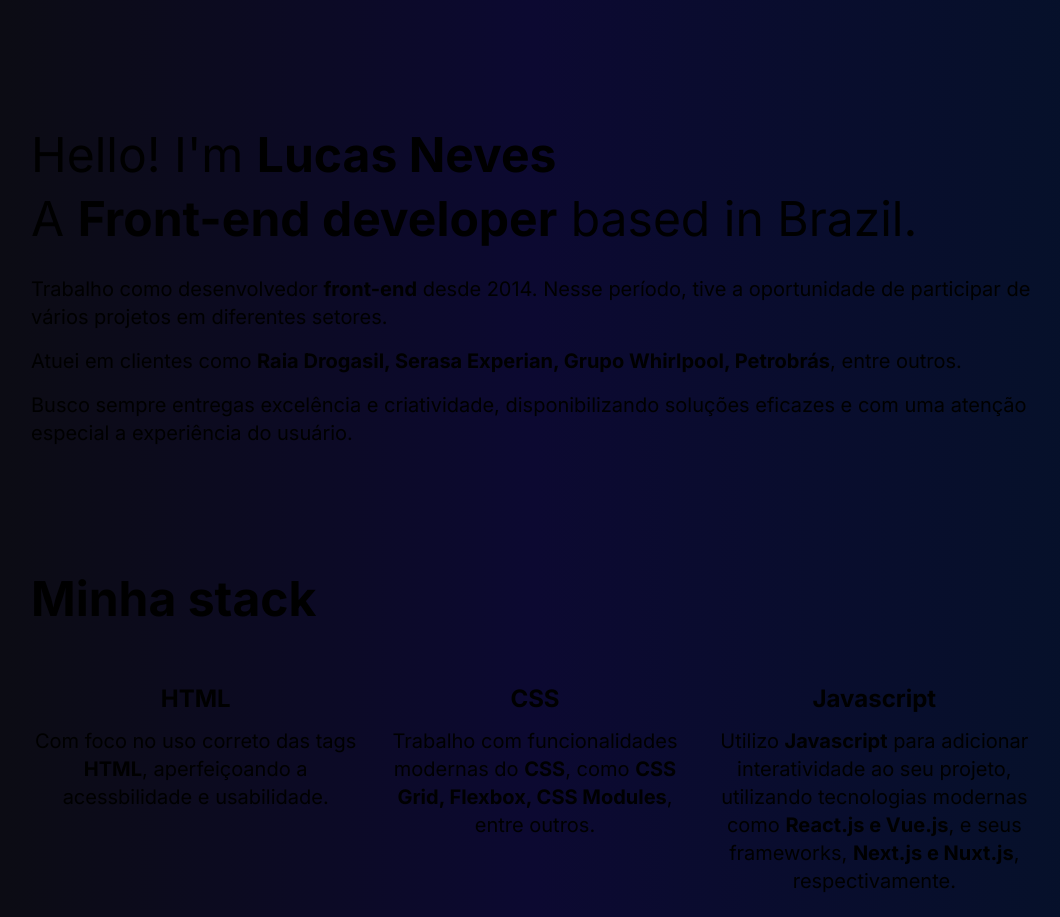
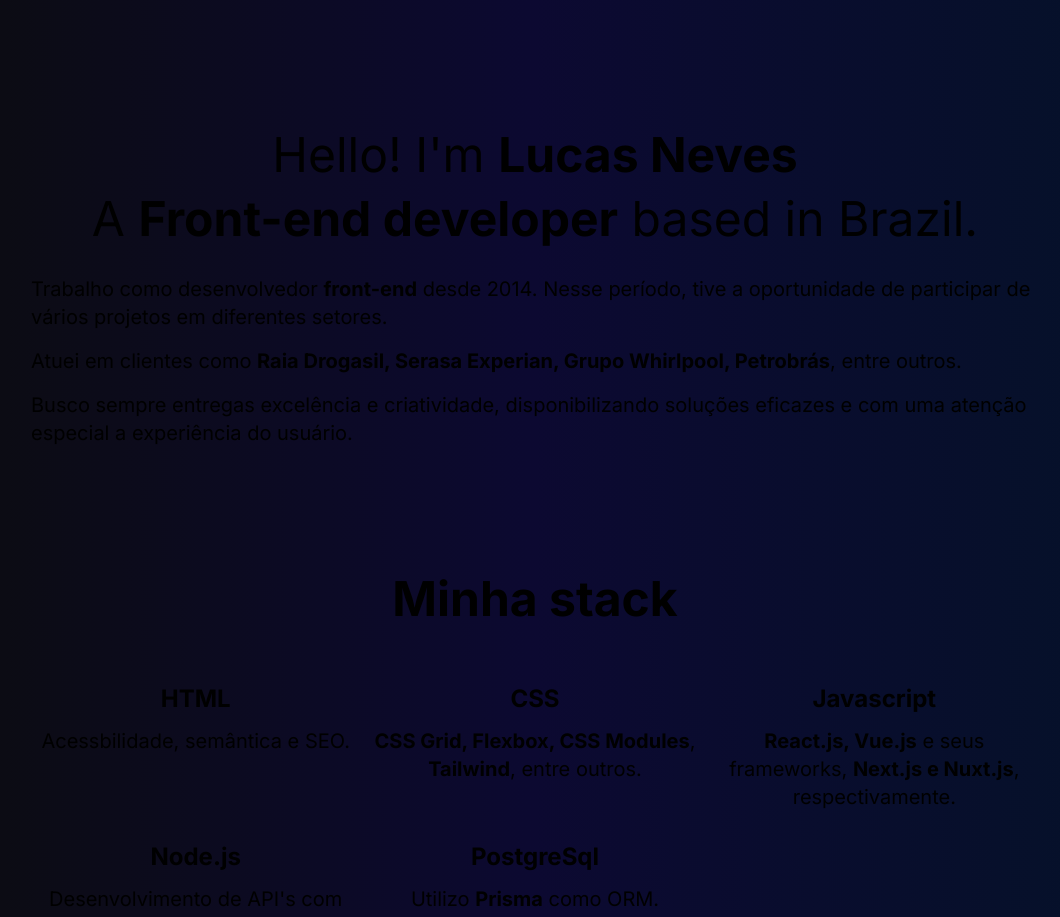
Before and after one commit to lucasoneves/portfolio-2024, a Next.js app: page / in a window 1280 px wide. Shown: the part 100-1017 px from the top of the page, without its empty margins (105-1165 px from the left). Built offline with nearby package versions, Linux system fonts and the light colour scheme.

Commit message:
Reduzindo os textos

```diff
--- a/app/page.tsx
+++ b/app/page.tsx
@@ -1,12 +1,13 @@
+/* eslint-disable react/no-unescaped-entities */
 import styles from './styles/Home.module.scss';
 
 export default async function Home() {
   return (
     <section className="mt-40">
-      <h2 className="text-5xl">
+      <h2 className="text-5xl text-center">
         Hello! I&apos;m <strong>Lucas Neves</strong>
       </h2>
-      <h3 className="text-5xl mt-4">
+      <h3 className="text-5xl mt-4 text-center">
         A <strong>Front-end developer</strong> based in Brazil.
       </h3>
       <p className="text-xl mt-8">
@@ -27,33 +28,28 @@
       </p>
 
       <article className="mt-32">
-        <h3 className="text-5xl">
+        <h3 className="text-5xl text-center">
           <strong>Minha stack</strong>
         </h3>
         <ul className={`${styles['stacks']} mt-10 text-center`}>
           <li className="text-xl mt-5">
-            <strong className="block mb-3 text-2xl">HTML</strong>Com foco no uso correto das tags{" "}
-            <strong>HTML</strong>, aperfeiçoando a acessbilidade e usabilidade.
+            <strong className="block mb-3 text-2xl">HTML</strong>Acessbilidade, semântica e SEO.
           </li>
           <li className="text-xl mt-5">
-            <strong className='block mb-3 text-2xl'>CSS</strong>Trabalho com funcionalidades modernas do{" "}
-            <strong>CSS</strong>, como{" "}
-            <strong>CSS Grid, Flexbox, CSS Modules</strong>, entre outros.
+            <strong className='block mb-3 text-2xl'>CSS</strong>
+            <strong>CSS Grid, Flexbox, CSS Modules</strong>, <strong>Tailwind</strong>, entre outros.
           </li>
           <li className="text-xl mt-5">
-            <strong className='block mb-3 text-2xl'>Javascript</strong>Utilizo <strong>Javascript</strong>{" "}
-            para adicionar interatividade ao seu projeto, utilizando
-            tecnologias modernas como <strong>React.js e Vue.js</strong>, e seus
+            <strong className='block mb-3 text-2xl'>Javascript</strong><strong>React.js, Vue.js</strong> e seus
             frameworks, <strong>Next.js e Nuxt.js</strong>, respectivamente.
           </li>
           <li className="text-xl mt-5">
-            <strong className='block mb-3 text-2xl'>Node.js</strong>Também atuo com desenvolvimento de
-            API&apo;s com <strong>Express.js</strong>, possibilitando o consumo
-            dos dados externamente.
+            <strong className='block mb-3 text-2xl'>Node.js</strong>Desenvolvimento de
+            API's com <strong>Express.js</strong>
           </li>
           <li className="text-xl mt-5">
-            <strong className='block mb-3 text-2xl'>PostgreSql</strong>Tenho familiaridade com banco de dados,
-            utilizando <strong>PostgreSql</strong> como ORM.
+            <strong className='block mb-3 text-2xl'>PostgreSql</strong>
+            Utilizo <strong>Prisma</strong> como ORM.
           </li>
         </ul>
       </article>
```
